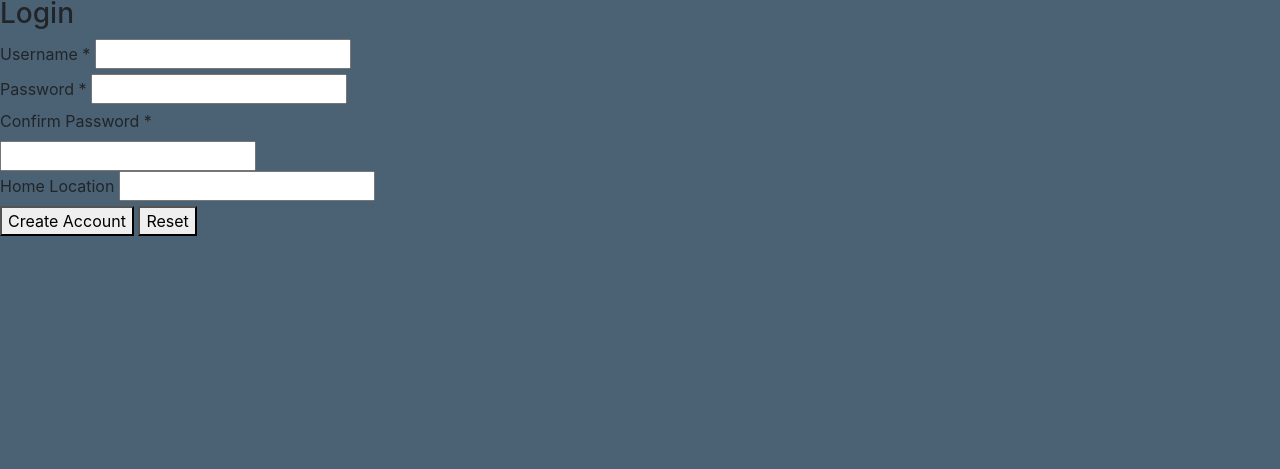
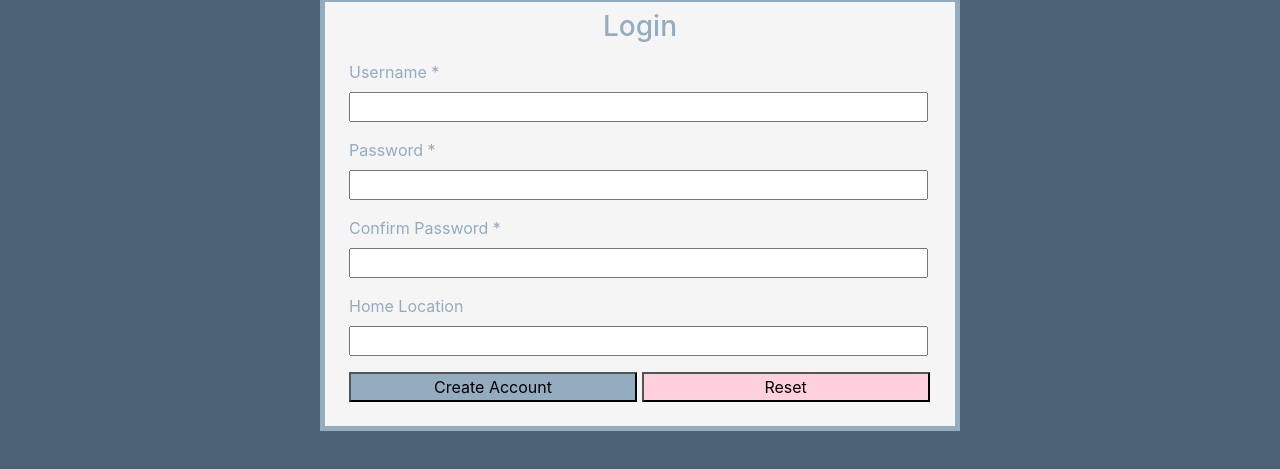
Before and after one commit to ARheault/GameAtlas, a plain HTML site: page public/pages/register.html in a window 1280 px wide. Shown: the part 127-596 px from the top of the page. Drawn offline with nearby package versions, Linux system fonts and the light colour scheme.

Commit message:
Adding styles to forms

```diff
--- a/public/styles/login.css
+++ b/public/styles/login.css
@@ -1,3 +1,43 @@
 li {
-    width: 25%;
-  }
+  width: 25%;
+}
+
+#loginForm {
+  border: 5px solid var(--lightblue);
+  color: var(--lightblue);
+  background-color: whitesmoke;
+  margin: auto;
+  width: 50%;
+  padding-bottom: 20px;
+  padding: .5em;
+}
+
+#loginForm > h3 {
+  text-align: center;
+}
+
+#loginForm > div {
+  margin: 1em;
+}
+
+#loginForm > div > label {
+  text-align: left;
+  display: block;
+}
+
+#loginForm > div > input {
+  width: 99.5%;
+}
+
+#loginForm > div > button {
+  width: 49.5%;
+  margin-bottom: 0;
+}
+
+#loginForm > #buttons > #submit {
+  background-color: var(--lightblue);
+}
+
+#loginForm > #buttons > #reset {
+  background-color: var(--pink);
+}
--- a/public/styles/register.css
+++ b/public/styles/register.css
@@ -1,3 +1,43 @@
 li {
-    width: 25%;
-  }
+  width: 25%;
+}
+
+#loginForm {
+  border: 5px solid var(--lightblue);
+  color: var(--lightblue);
+  background-color: whitesmoke;
+  margin: auto;
+  width: 50%;
+  padding-bottom: 20px;
+  padding: .5em;
+}
+
+#loginForm > h3 {
+  text-align: center;
+}
+
+#loginForm > div {
+  margin: 1em;
+}
+
+#loginForm > div > label {
+  text-align: left;
+  display: block;
+}
+
+#loginForm > div > input {
+  width: 99.5%;
+}
+
+#loginForm > div > button {
+  width: 49.5%;
+  margin-bottom: 0;
+}
+
+#loginForm > #buttons > #submit {
+  background-color: var(--lightblue);
+}
+
+#loginForm > #buttons > #reset {
+  background-color: var(--pink);
+}
```
